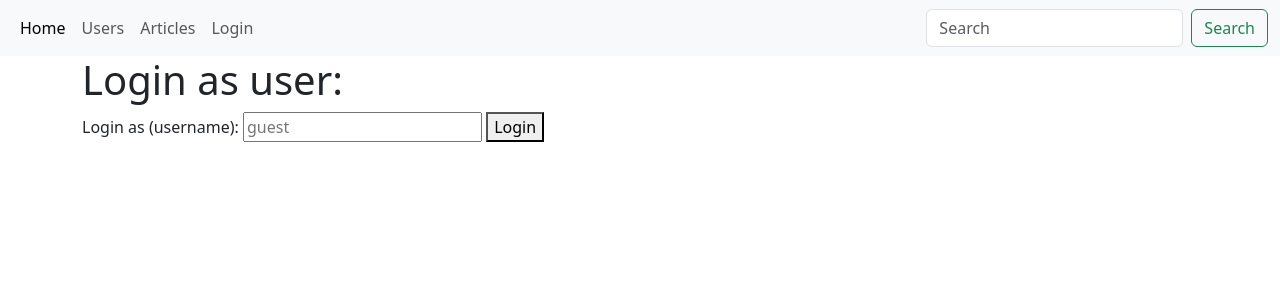
After one commit to Frvzr/gb_learn_flask, a Flask app: page /login in a window 1280 px wide. The commit adds this page. Shown: the top 300 px of the page. Run offline with Flask 3, Linux system fonts and the light colour scheme; some libraries are stand-ins or nearby versions.

Commit message:
lesson_03 completed

```diff
--- a/blog/app.py
+++ b/blog/app.py
@@ -1,17 +1,22 @@
 from flask import Flask
 from blog.user.views import user
 from blog.articles.views import articles_app
+from blog.auth.views import auth
 from blog.models.database import db
+from blog.auth.auth import login_manager
 
 def create_app() -> Flask:
     app = Flask(__name__)
-    #app.config['SECRET_KEY'] = 'sfdsdfsfffffsfdsdfsf'
+    app.debug = True
+    app.config['SECRET_KEY'] = 'sfdsdfsfffffsfdsdfsf'
     app.config["SQLALCHEMY_DATABASE_URI"] = "sqlite:///blog.sqlite"
     app.config["SQLALCHEMY_TRACK_MODIFICATIONS"] = False
     db.init_app(app)
+    login_manager.init_app(app)
     register_blueprints(app)
     return app
 
 def register_blueprints(app: Flask):
     app.register_blueprint(user)
     app.register_blueprint(articles_app)
+    app.register_blueprint(auth)
--- /dev/null
+++ b/blog/auth/auth.py
@@ -0,0 +1,24 @@
+from flask import Blueprint, render_template, request, redirect, url_for
+from flask_login import LoginManager, login_user, logout_user, login_required
+from blog.models.models import User
+
+
+auth = Blueprint('auth', __name__, static_folder='../static')
+
+login_manager = LoginManager()
+login_manager.login_view = "auth.login"
+
+
+@login_manager.user_loader
+def load_user(user_id):
+    return User.query.filter_by(id=user_id).one_or_none()
+
+@login_manager.unauthorized_handler
+def unauthorized():
+    return redirect(url_for("auth.login"))
+
+
+__all__ = [
+    "login_manager",
+    "auth",
+]
--- /dev/null
+++ b/blog/auth/views.py
@@ -0,0 +1,32 @@
+from flask import Blueprint, render_template, request, redirect, url_for
+from blog.models.models import User
+from blog.auth.auth import auth
+from flask_login import login_user, login_required, logout_user
+
+
+@auth.route("/login", methods=["GET", "POST"], endpoint="login")
+def login():
+    if request.method == "GET":
+        return render_template("auth/login.html")
+    username = request.form.get("username")
+    if not username:
+        return render_template("auth/login.html", error="username not passed")
+    user = User.query.filter_by(username=username).one_or_none()
+    if user is None:
+        return render_template("auth/login.html", error=f"no user {username!r} found")
+
+    login_user(user)
+    return redirect(url_for("users.list"))
+
+
+@auth.route("/logout", endpoint="logout")
+@login_required
+def logout():
+    logout_user()
+    return redirect(url_for("users.list"))
+
+
+@auth.route("/index")
+@login_required
+def secret_view():
+    return render_template('index.html')
--- /dev/null
+++ b/blog/templates/auth/login.html
@@ -0,0 +1,19 @@
+{% extends 'base.html' %}
+
+{% block title %}
+Login as
+{% endblock %}
+
+{% block body %}
+<h1>Login as user:</h1>
+{% if error %}
+<div class="alert alert-danger" role="alert">
+    {{ error }}
+</div>
+{% endif %}
+<form method="post">
+    <label for="input-username">Login as (username):</label>
+    <input id="input-username" type="text" name="username" placeholder="guest" required>
+    <button type="submit">Login</button>
+</form>
+{% endblock %}
--- a/blog/templates/navbar.html
+++ b/blog/templates/navbar.html
@@ -11,6 +11,15 @@
         <li class="nav-item">
           <a class="nav-link" href="{{url_for('articles_app.list')}}">Articles</a>
         </li>
+        <li>
+          {% if current_user.is_authenticated %}
+          <a class="nav-link" href="{{ url_for('auth.logout') }}">Logout</a>
+          {% else %}
+          <a href="{{ url_for('auth.login') }}" class="nav-link {% if request.endpoint == 'login' -%}active{%- endif %}">
+            Login
+          </a>
+          {% endif %}
+        </li>
       </ul>
       <form class="d-flex" role="search">
         <input class="form-control me-2" type="search" placeholder="Search" aria-label="Search">
--- a/blog/user/views.py
+++ b/blog/user/views.py
@@ -1,6 +1,6 @@
 from flask import Blueprint, render_template
 from werkzeug.exceptions import NotFound
-from blog.models import User
+from blog.models.models import User
 
 user = Blueprint("users", __name__, url_prefix='/users', static_folder='../static')
 
--- a/requirements.txt
+++ b/requirements.txt
@@ -1,6 +1,7 @@
 click==8.1.3
 colorama==0.4.6
 Flask==2.2.3
+Flask-Login==0.6.2
 Flask-SQLAlchemy==3.0.3
 greenlet==2.0.2
 itsdangerous==2.1.2
```
Also changed, not shown: blog/models/models.py (+21 -2 lines), blog/templates/index.html (added, +18 -0 lines), wsgi.py (+16 -5 lines), blog/auth/__init__.py (added). Lines whose indentation alone changed are shown as unchanged.
